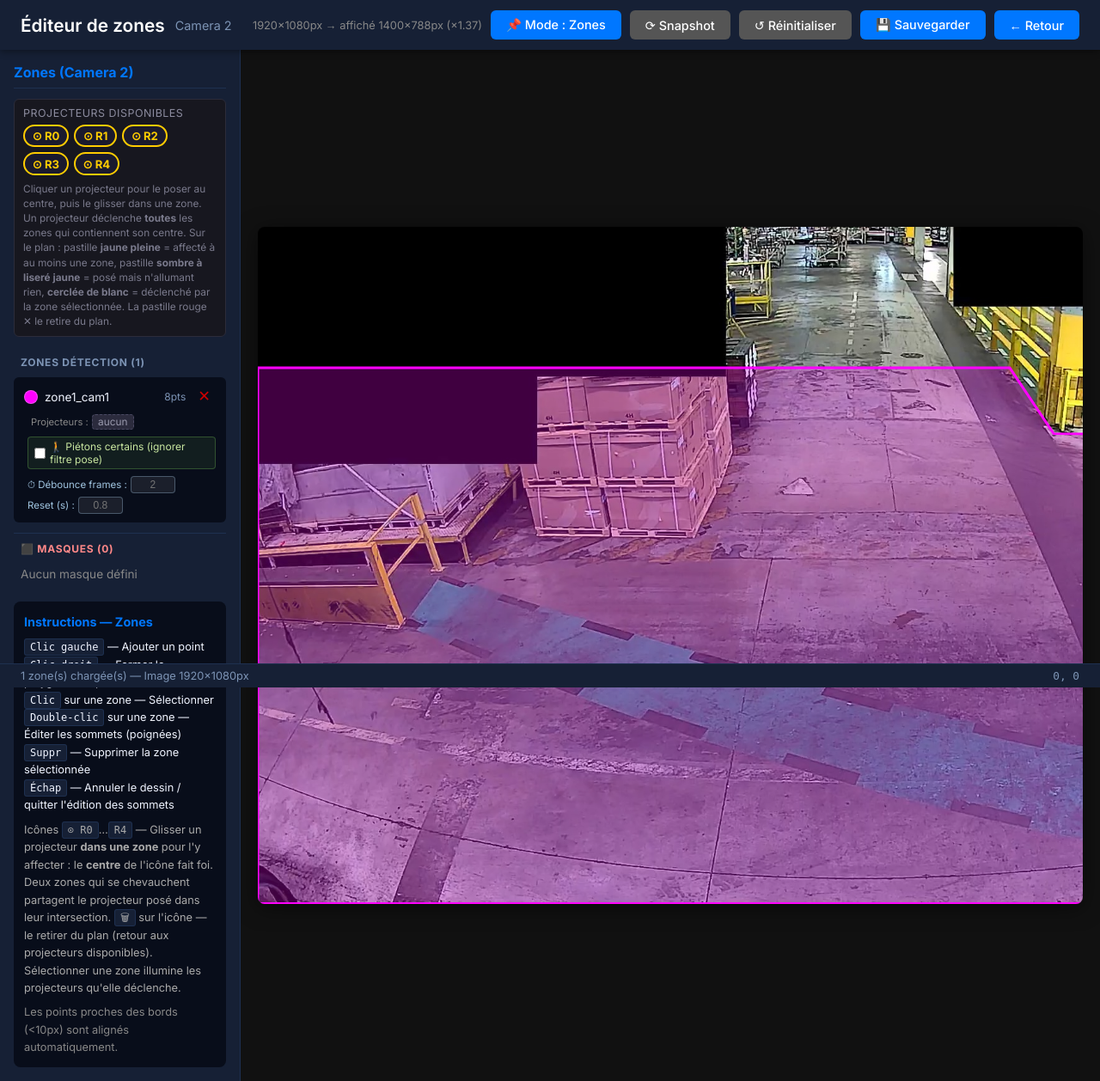
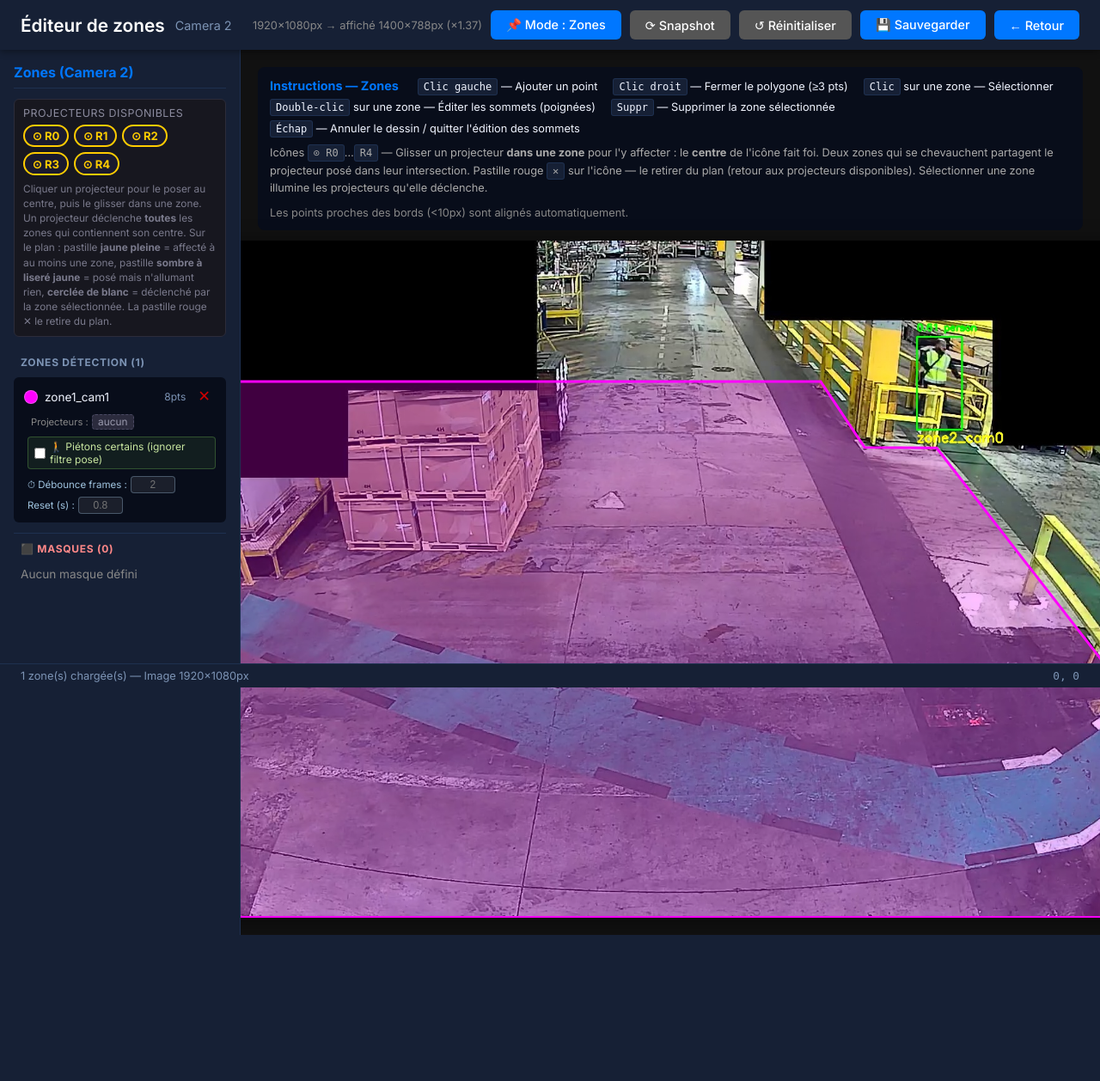
Before and after one commit to frankkubler/4iSafeCross, a Flask app: page /zone_editor/1 in a window 1280 px wide. Shown: the whole page at 86% size. After the commit the page ends 1088 px from the top, so only its background shows below. Run offline with Flask 3, Linux system fonts and the light colour scheme; parts of the project's set-up code (start-up, migrations or seed data) failed here and were passed over.

Commit message:
feat(zones): déplacer les instructions en bandeau au-dessus de la vue caméra
Les deux blocs d'instructions (zones et masques) occupaient le bas du panneau
latéral, sous la liste des zones : en colonne étroite, il fallait défiler pour
les lire, et l'œil est sur le plan pendant qu'on dessine.

Ils passent en bandeau horizontal au-dessus du canvas. `.canvas-area` devient
une colonne — en ligne, le bandeau se serait placé à côté du canvas et aurait
rogné sa largeur. Les raccourcis s'alignent en flex-wrap, les notes explicatives
prennent leur propre ligne et se coupent normalement ; en dessous de 900px de
large, tout se replie.

La bascule zones/masques est inchangée : le JS remet `style.display = ''`, qui
rend la main au CSS (`display: flex`).

Au passage : les styles inline des notes (`margin-top`, `color`) deviennent des
classes `.instr-note`, et la légende du retrait suit la nouvelle icône — pastille
rouge ✕ au lieu de l'emoji 🗑 remplacé au commit précédent.

```diff
--- a/static/css/zone_editor.css
+++ b/static/css/zone_editor.css
@@ -349,11 +349,44 @@ body {
 .canvas-area {
     flex: 1;
     display: flex;
+    /* Colonne : le bandeau d'instructions surmonte la vue caméra. En ligne (défaut
+       précédent), il se serait placé À CÔTÉ du canvas et aurait rogné sa largeur. */
+    flex-direction: column;
     align-items: center;
-    justify-content: center;
+    justify-content: flex-start;
+    gap: 12px;
     padding: 20px;
     overflow: auto;
     background: #111;
+}
+
+/* === Instructions en bandeau, au-dessus de la vue caméra === */
+.instructions-bar {
+    width: 100%;
+    max-width: 1400px;          /* MAX_CANVAS_WIDTH de zone_editor.js */
+    display: flex;
+    flex-wrap: wrap;
+    align-items: baseline;
+    gap: 4px 18px;
+    padding: 10px 14px;
+}
+.instructions-bar h3 {
+    margin: 0 4px 0 0;
+    white-space: nowrap;
+}
+.instructions-bar p { margin: 0; white-space: nowrap; }
+/* Les notes explicatives occupent leur propre ligne et peuvent se couper. */
+.instructions-bar .instr-note {
+    flex-basis: 100%;
+    margin-top: 4px;
+    white-space: normal;
+    color: #aaa;
+}
+.instructions-bar .instr-note.dim { color: #888; }
+.instructions-bar .instr-note.warn { color: #e07; }
+
+@media (max-width: 900px) {
+    .instructions-bar p { white-space: normal; }
 }
 
 .canvas-wrapper {
--- a/templates/zone_editor.html
+++ b/templates/zone_editor.html
@@ -54,7 +54,11 @@
                 <div style="color:#888;font-size:0.85rem;padding:8px;">Chargement...</div>
             </div>
 
-            <div class="instructions" id="instructions-zone">
+        </div>
+
+        <!-- Zone canvas : instructions en bandeau au-dessus de la vue caméra -->
+        <div class="canvas-area">
+            <div class="instructions instructions-bar" id="instructions-zone">
                 <h3>Instructions — Zones</h3>
                 <p><kbd>Clic gauche</kbd> — Ajouter un point</p>
                 <p><kbd>Clic droit</kbd> — Fermer le polygone (≥3 pts)</p>
@@ -62,12 +66,10 @@
                 <p><kbd>Double-clic</kbd> sur une zone — Éditer les sommets (poignées)</p>
                 <p><kbd>Suppr</kbd> — Supprimer la zone sélectionnée</p>
                 <p><kbd>Échap</kbd> — Annuler le dessin / quitter l'édition des sommets</p>
-                <p style="margin-top:8px;color:#aaa;">Icônes <kbd>⊙ R0</kbd>…<kbd>R4</kbd> — Glisser un projecteur <strong>dans une zone</strong> pour l'y affecter : le <strong>centre</strong> de l'icône fait foi. Deux zones qui se chevauchent partagent le projecteur posé dans leur intersection. <kbd>🗑</kbd> sur l'icône — le retirer du plan (retour aux projecteurs disponibles). Sélectionner une zone illumine les projecteurs qu'elle déclenche.</p>
-                <p style="margin-top:8px;color:#888;">
-                    Les points proches des bords (&lt;10px) sont alignés automatiquement.
-                </p>
+                <p class="instr-note">Icônes <kbd>⊙ R0</kbd>…<kbd>R4</kbd> — Glisser un projecteur <strong>dans une zone</strong> pour l'y affecter : le <strong>centre</strong> de l'icône fait foi. Deux zones qui se chevauchent partagent le projecteur posé dans leur intersection. Pastille rouge <kbd>✕</kbd> sur l'icône — le retirer du plan (retour aux projecteurs disponibles). Sélectionner une zone illumine les projecteurs qu'elle déclenche.</p>
+                <p class="instr-note dim">Les points proches des bords (&lt;10px) sont alignés automatiquement.</p>
             </div>
-            <div class="instructions" id="instructions-mask" style="display:none;">
+            <div class="instructions instructions-bar" id="instructions-mask" style="display:none;">
                 <h3>Instructions — Masques</h3>
                 <p><kbd>Clic gauche</kbd> — Ajouter un point</p>
                 <p><kbd>Clic droit</kbd> — Fermer le masque (≥3 pts)</p>
@@ -75,12 +77,9 @@
                 <p><kbd>Double-clic</kbd> sur un masque — Éditer les sommets (poignées)</p>
                 <p><kbd>Suppr</kbd> — Supprimer le masque sélectionné</p>
                 <p><kbd>Échap</kbd> — Annuler le dessin / quitter l'édition des sommets</p>
-                <p style="margin-top:8px;color:#e07;">Les masques noircissent la zone :<br>aucun mouvement ni détection IA<br>ne sera traité dans cette région.</p>
+                <p class="instr-note warn">Les masques noircissent la zone : aucun mouvement ni détection IA ne sera traité dans cette région.</p>
             </div>
-        </div>
 
-        <!-- Zone canvas -->
-        <div class="canvas-area">
             <div id="canvas-wrapper" class="canvas-wrapper">
                 <canvas id="editor-canvas" data-cam-id="{{ cid }}"></canvas>
             </div>
```
